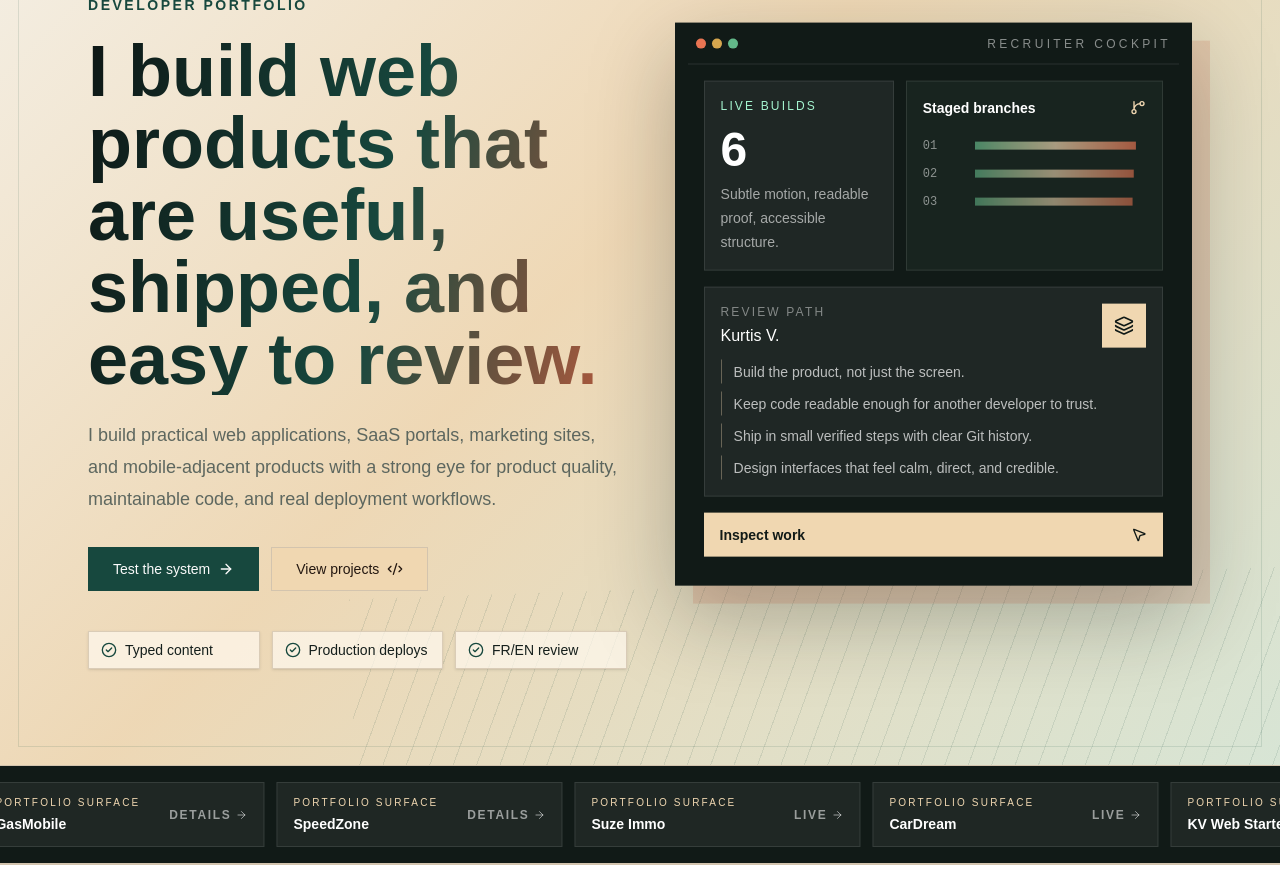
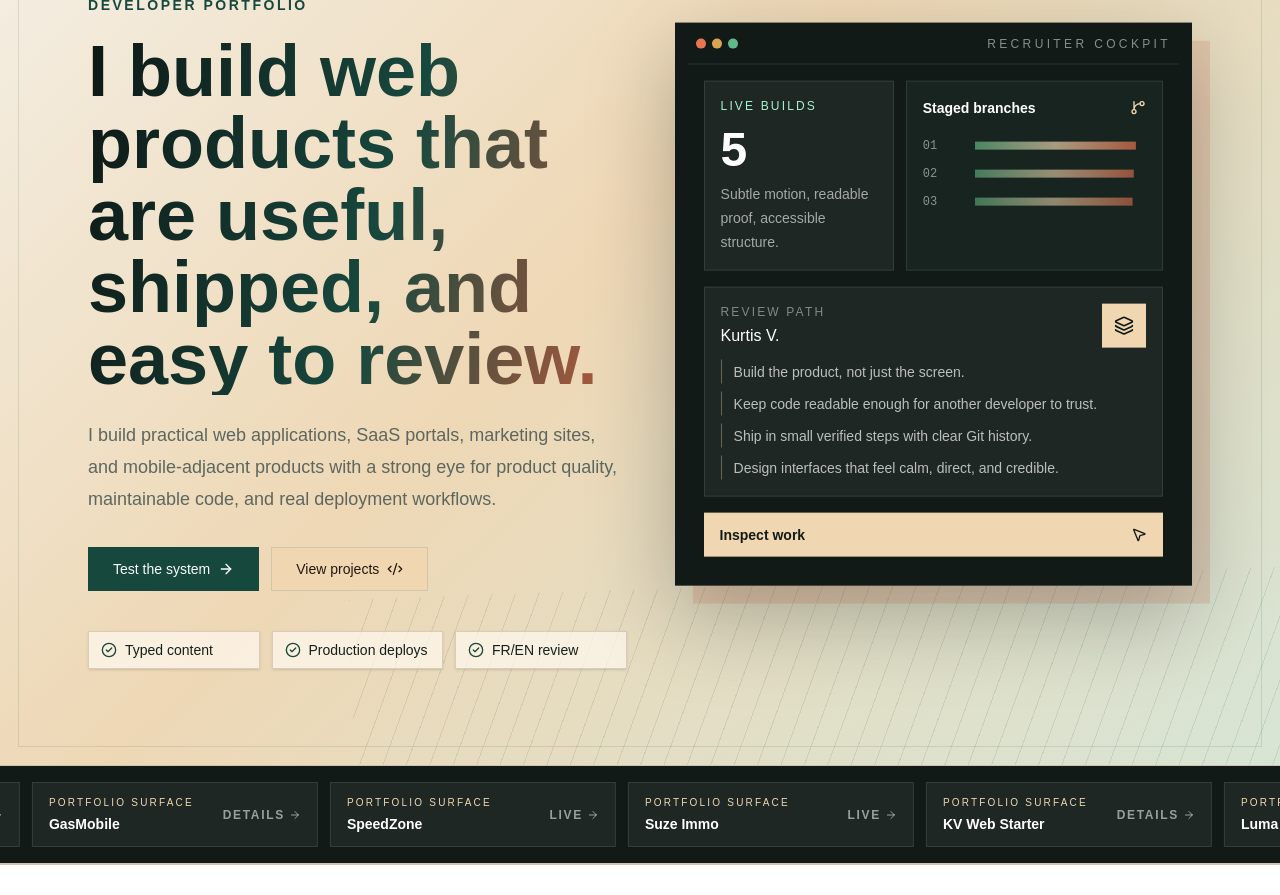
Before and after one commit to kurtisv/dev-portfolio, a Next.js app in the folder apps/web/: page / in a window 1280 px wide. Shown: the part 220-1115 px from the top of the page. Built offline with nearby package versions, Linux system fonts and the light colour scheme; no server answers.

Commit message:
fix(portfolio): remove CarDream duplicate, add liveUrl to SpeedZone

```diff
--- a/apps/web/src/data/portfolio.ts
+++ b/apps/web/src/data/portfolio.ts
@@ -152,6 +152,7 @@ export const featuredProjects: PortfolioProject[] = [
       ],
     },
     repoUrl: "https://github.com/kurtisv/speedzone",
+    liveUrl: "https://cardream-phi.vercel.app",
   },
   {
     slug: "suze-immo",
@@ -185,39 +186,6 @@ export const featuredProjects: PortfolioProject[] = [
       ],
     },
     liveUrl: "https://suzeimmo.com",
-  },
-  {
-    slug: "cardream",
-    name: "CarDream",
-    category: "Automotive showcase platform",
-    status: "live",
-    summary: "A car showcase platform with a public gallery, vehicle detail pages, and a Sanity-backed content layer.",
-    description:
-      "CarDream is a content-driven Next.js application for the automotive niche. It uses Sanity as the CMS backbone, dynamic vehicle detail routes, an owner profile system, and a visual direction built around car culture.",
-    stack: ["Next.js", "TypeScript", "Sanity", "Tailwind CSS"],
-    highlights: ["Vehicle gallery", "Sanity CMS", "Dynamic detail routes"],
-    recruiterValue:
-      "Shows a Sanity-backed Next.js app with dynamic routes, domain-specific content modeling, and a polished visual direction outside the standard boilerplate projects.",
-    buildNotes: [
-      "Sanity powers the vehicle content layer with structured schemas.",
-      "Dynamic car detail pages with owner profiles and social interactions.",
-      "Deployed live on Vercel.",
-    ],
-    fr: {
-      category: "Plateforme vitrine automobile",
-      summary: "Une plateforme vitrine auto avec galerie publique, pages detail voitures et un backend Sanity.",
-      description:
-        "CarDream est une application Next.js orientee contenu pour le domaine automobile. Elle utilise Sanity comme CMS, des routes detail dynamiques, des profils proprietaires et une direction visuelle centree sur la culture auto.",
-      highlights: ["Galerie vehicules", "Sanity CMS", "Routes detail dynamiques"],
-      recruiterValue:
-        "Montre une app Next.js avec Sanity, routes dynamiques, modelisation de contenu specifique au domaine et direction visuelle soignee hors des projets boilerplate standards.",
-      buildNotes: [
-        "Sanity alimente la couche contenu vehicules avec des schemas structures.",
-        "Pages detail avec profils proprietaires et interactions sociales.",
-        "Deploye live sur Vercel.",
-      ],
-    },
-    liveUrl: "https://cardream-phi.vercel.app",
   },
   {
     slug: "kv-web-starter",
```
